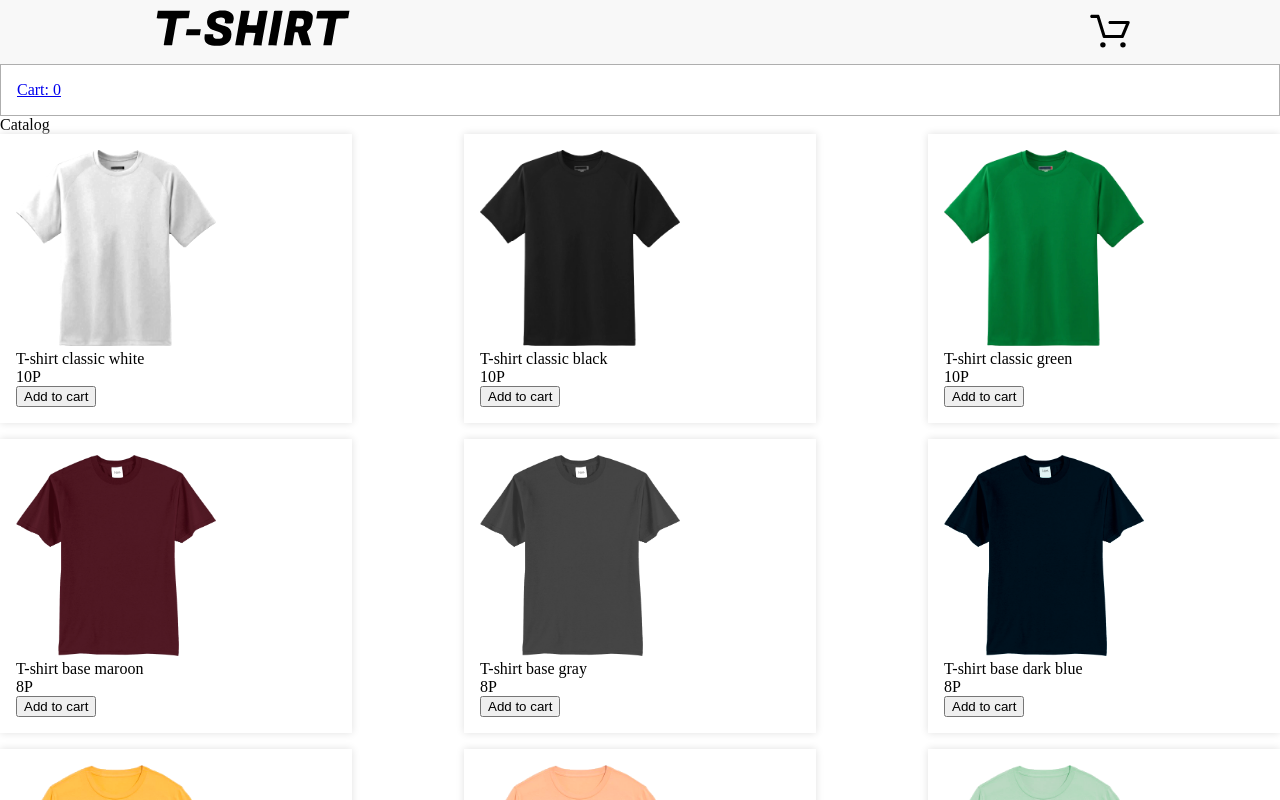
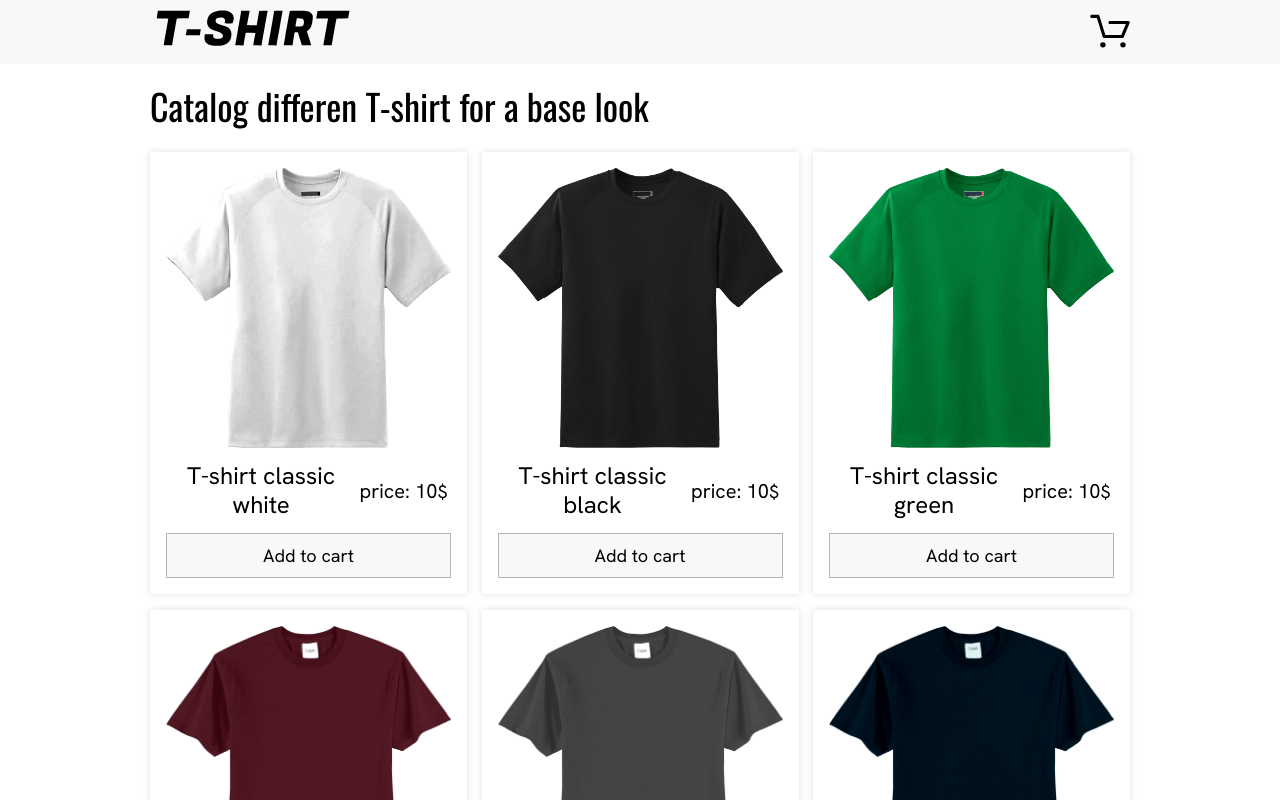
Before and after one commit to lordwebkit/t-shirt-dev, a Vue app: page / in a window 1280 px wide. Shown: the top 800 px of the page. Built offline with nearby package versions, Linux system fonts and the light colour scheme; data requests are answered from the project's data file.

Commit message:
changed title catalog added style

```diff
--- a/src/components/SCatalog.vue
+++ b/src/components/SCatalog.vue
@@ -1,9 +1,11 @@
 <template>
-  <div class="s-catalog">
-    <router-link :to="{ name: 'cart' }">
-      <div class="s-catalog__link-cart">Cart: {{ CART.length }}</div>
-    </router-link>
-    <h1>Catalog</h1>
+  <div class="s-catalog-wrapper">
+    <section class="s-catalog s-grid-wrapper">
+      <div class="s-catalog__title-wrapper">
+        <h2 class="s-title s-catalog__title">
+          Catalog differen T-shirt for a base look
+        </h2>
+      </div>
       <div class="s-catalog__list">
         <s-catalog-item
           v-for="product in PRODUCTS"
@@ -12,6 +14,7 @@
           @add-to-cart="addToCart"
         />
       </div>
+    </section>
   </div>
 </template>
 <script>
@@ -52,5 +55,10 @@ export default {
     padding: $padding * 2;
     border: solid 1px #aeaeae;
   }
+  &__title {
+    &-wrapper {
+      margin: 20px 0 25px 0;
+    }
+  }
 }
 </style>
--- a/src/components/SCatalogItem.vue
+++ b/src/components/SCatalogItem.vue
@@ -6,11 +6,17 @@
       class="s-catalog-item__image"
       alt="Photo T-shirt"
     />
-    <p class="s-catalog-item__name">
-      {{ productData.name }}
-    </p>
-    <p class="s-catalog-item__price">{{ productData.price }}P</p>
-    <button @click="giveParentProductData">Add to cart</button>
+    <div class="s-catalog-item__info">
+      <p class="s-catalog-item__name s-text">
+        {{ productData.name }}
+      </p>
+      <p class="s-catalog-item__price s-text_s">
+        price: {{ productData.price }}<span class="s-text_xs">$</span>
+      </p>
+    </div>
+    <button class="s-catalog-item__btn s-btn" @click="giveParentProductData">
+      Add to cart
+    </button>
   </div>
 </template>
 
@@ -46,9 +52,33 @@ export default {
   box-shadow: 0 0 8px 0 #e0e0e0;
   padding: $padding * 2;
   margin-bottom: $margin * 2;
+  text-align: center;
+  display: flex;
+  height: 410px;
+  flex-direction: column;
+  justify-content: space-between;
 
   &__image {
-    width: 200px;
+    width: 285px;
+  }
+  &__info {
+    display: flex;
+    justify-content: space-around;
+    align-items: center;
+  }
+  &__name {
+    flex: 2;
+  }
+  &__price {
+    flex: 1;
+  }
+  &__name,
+  &__price {
+    display: inline-block;
+  }
+  &__btn {
+    width: 100%;
+    padding: 10px;
   }
 }
 </style>
```
Lines whose indentation alone changed are shown as unchanged.
